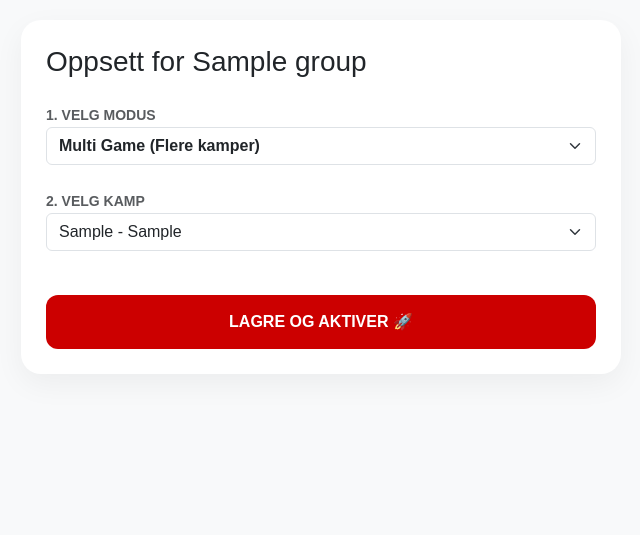
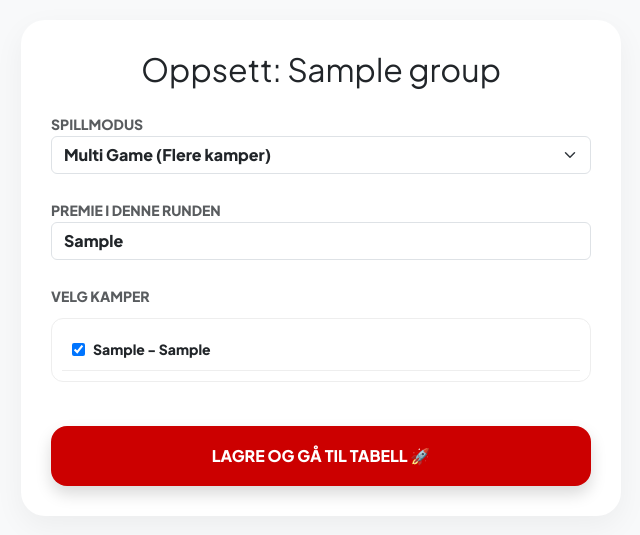
Before and after one commit to claseasybranding-ops/matchday-demo, a Flask app: a page that uses templates/group_admin.html in a window 1280 px wide. Shown: the top 535 px of the page, without its empty margins (319-959 px from the left). Run offline with Flask 3, Linux system fonts and the light colour scheme; tables that the repository leaves empty hold one stand-in row (values such as "Sample post").

Commit message:
Update group_admin.html

```diff
--- a/templates/group_admin.html
+++ b/templates/group_admin.html
@@ -3,78 +3,96 @@
 <head>
     <meta charset="UTF-8">
     <meta name="viewport" content="width=device-width, initial-scale=1.0">
-    <title>Admin | MatchDay</title>
+    <title>Admin | {{ group[1] }}</title>
     <link href="https://cdn.jsdelivr.net/npm/bootstrap@5.3.0/dist/css/bootstrap.min.css" rel="stylesheet">
+    <link href="https://fonts.googleapis.com/css2?family=Plus+Jakarta+Sans:wght@400;600;800&display=swap" rel="stylesheet">
     <style>
-        body { background: #f8f9fa; font-family: 'Plus Jakarta Sans', sans-serif; padding: 20px; }
-        .admin-card { background: white; border-radius: 20px; padding: 25px; box-shadow: 0 10px 30px rgba(0,0,0,0.05); max-width: 600px; margin: auto; }
-        .smart-btn { background: #f1f1f1; border: none; padding: 10px 15px; border-radius: 10px; font-weight: 700; margin: 5px; font-size: 0.8rem; }
-        .smart-btn:hover { background: #e0e0e0; }
-        .btn-save { background: #cc0000; color: white; border: none; padding: 15px; border-radius: 12px; font-weight: 800; width: 100%; margin-top: 20px; }
+        :root { --md-red: #cc0000; --md-bg: #f8f9fa; }
+        body { background-color: var(--md-bg); font-family: 'Plus Jakarta Sans', sans-serif; padding: 20px; }
+        .admin-card { background: white; border-radius: 24px; padding: 30px; box-shadow: 0 10px 30px rgba(0,0,0,0.05); max-width: 600px; margin: auto; }
+        .match-row { display: flex; align-items: center; padding: 10px; border-bottom: 1px solid #eee; }
+        .smart-btn { background: #f1f1f1; border: none; padding: 8px 12px; border-radius: 10px; font-weight: 700; margin: 5px 2px; font-size: 0.75rem; }
+        .btn-save { background: var(--md-red); color: white; border: none; padding: 18px; border-radius: 16px; font-weight: 800; width: 100%; margin-top: 20px; text-transform: uppercase; }
+        .match-list { max-height: 250px; overflow-y: auto; border: 1px solid #eee; border-radius: 12px; padding: 10px; margin-top: 10px; }
     </style>
 </head>
 <body>
     <div class="admin-card">
-        <h3 class="fw-800 mb-4">Oppsett for {{ group[1] }}</h3>
+        <h2 class="fw-800 mb-4 text-center">Oppsett: {{ group[1] }}</h2>
 
         <div class="mb-4">
-            <label class="fw-bold small text-uppercase text-muted">1. Velg Modus</label>
-            <select id="mode" class="form-select fw-bold">
+            <label class="fw-bold small text-uppercase text-muted">Spillmodus</label>
+            <select id="mode" class="form-select fw-bold" onchange="toggleView()">
                 <option value="multi" {% if group[4] == 'multi' %}selected{% endif %}>Multi Game (Flere kamper)</option>
                 <option value="single" {% if group[4] == 'single' %}selected{% endif %}>Single Game (Supporter-modus)</option>
             </select>
         </div>
 
         <div class="mb-4">
-            <label class="fw-bold small text-uppercase text-muted">2. Velg kamp</label>
-            <select id="match-select" class="form-select">
-                {% for k in kamper %}
-                <option value="{{ k[0] }}" {% if k[0] in valgte %}selected{% endif %}>{{ k[2] }} - {{ k[3] }}</option>
-                {% endfor %}
-            </select>
+            <label class="fw-bold small text-uppercase text-muted">Premie i denne runden</label>
+            <input type="text" id="prize" class="form-control fw-bold" value="{{ group[5] or '' }}" placeholder="F.eks: En signert drakt">
         </div>
 
-        {% if group[4] == 'single' %}
-        <div class="mb-4 p-3" style="background: #fdfdfd; border: 2px dashed #eee; border-radius: 15px;">
-            <label class="fw-bold small text-uppercase text-muted d-block mb-2">3. Legg til smarte spørsmål</label>
+        <div class="mb-4">
+            <label class="fw-bold small text-uppercase text-muted">Velg kamper</label>
+            <div class="match-list" id="match-container">
+                {% for k in kamper %}
+                <div class="match-row">
+                    <input type="checkbox" class="match-check me-2" value="{{ k[0] }}" {% if k[0] in valgte %}checked{% endif %}>
+                    <span class="small fw-bold">{{ k[2] }} - {{ k[3] }}</span>
+                </div>
+                {% endfor %}
+            </div>
+        </div>
+
+        <div id="single-extras" style="display: {% if group[4] == 'single' %}block{% else %}none{% endif %}; background: #fdfdfd; padding: 15px; border-radius: 15px; border: 2px dashed #eee;">
+            <label class="fw-bold small text-uppercase text-muted d-block mb-2">Tie-breakers (Kun for Single Game)</label>
             <button class="smart-btn" onclick="addQ('Blir det straffespark?')">+ Straffe?</button>
             <button class="smart-btn" onclick="addQ('Blir det rødt kort?')">+ Rødt kort?</button>
-            <button class="smart-btn" onclick="addQ('Leder hjemmelaget til pause?')">+ Pause-leder?</button>
 
             <div class="mt-3">
-                <label class="small fw-bold">Scorer spesifikk spiller?</label>
-                <div class="d-flex gap-2">
-                    <select id="player-select" class="form-select form-select-sm">
-                        {% for p in players %}
-                        <option value="Scorer {{ p.name }} ({{ p.team }})?">{{ p.name }} ({{ p.team }})</option>
-                        {% endfor %}
-                    </select>
-                    <button class="btn btn-sm btn-dark fw-bold" onclick="addQ(document.getElementById('player-select').value)">LEGG TIL</button>
-                </div>
+                <select id="player-select" class="form-select form-select-sm mb-2">
+                    {% for p in players %}<option value="Scorer {{ p.name }}?">{{ p.name }} ({{ p.team }})</option>{% endfor %}
+                </select>
+                <button class="btn btn-sm btn-dark w-100 fw-bold" onclick="addQ(document.getElementById('player-select').value)">LEGG TIL SPILLER-MÅL</button>
+            </div>
+            <div id="q-list" class="mt-2">
+                {% for q in questions %}<div class="small fw-bold text-success">✓ {{ q[1] }}</div>{% endfor %}
             </div>
         </div>
-        {% endif %}
 
-        <button class="btn-save" onclick="saveAll()">LAGRE OG AKTIVER 🚀</button>
+        <button class="btn-save shadow" onclick="saveAll()">LAGRE OG GÅ TIL TABELL 🚀</button>
     </div>
 
     <script>
+        function toggleView() {
+            const mode = document.getElementById('mode').value;
+            document.getElementById('single-extras').style.display = (mode === 'single') ? 'block' : 'none';
+        }
+
         function saveAll() {
             const mode = document.getElementById('mode').value;
-            const mid = document.getElementById('match-select').value;
+            const prize = document.getElementById('prize').value;
+            const matches = [];
+            document.querySelectorAll('.match-check:checked').forEach(cb => matches.push(cb.value));
+
             fetch('/api/update_group_settings', {
                 method: 'POST',
                 headers: {'Content-Type': 'application/json'},
-                body: JSON.stringify({ group_id_str: '{{ group[2] }}', mode: mode, matches: [mid] })
-            }).then(() => window.location.reload());
+                body: JSON.stringify({ group_id_str: '{{ group[2] }}', mode: mode, prize: prize, matches: matches })
+            }).then(() => {
+                window.location.href = "/group/{{ group[2] }}/leaderboard";
+            });
         }
 
         function addQ(text) {
+            const mid = document.querySelector('.match-check:checked')?.value;
+            if(!mid) return alert("Velg en kamp først!");
             fetch('/api/add_smart_question', {
                 method: 'POST',
                 headers: {'Content-Type': 'application/json'},
-                body: JSON.stringify({ group_id_str: '{{ group[2] }}', match_id: document.getElementById('match-select').value, text: text })
-            }).then(() => alert("Spørsmål lagt til!"));
+                body: JSON.stringify({ group_id_str: '{{ group[2] }}', match_id: mid, text: text })
+            }).then(() => window.location.reload());
         }
     </script>
 </body>
```
